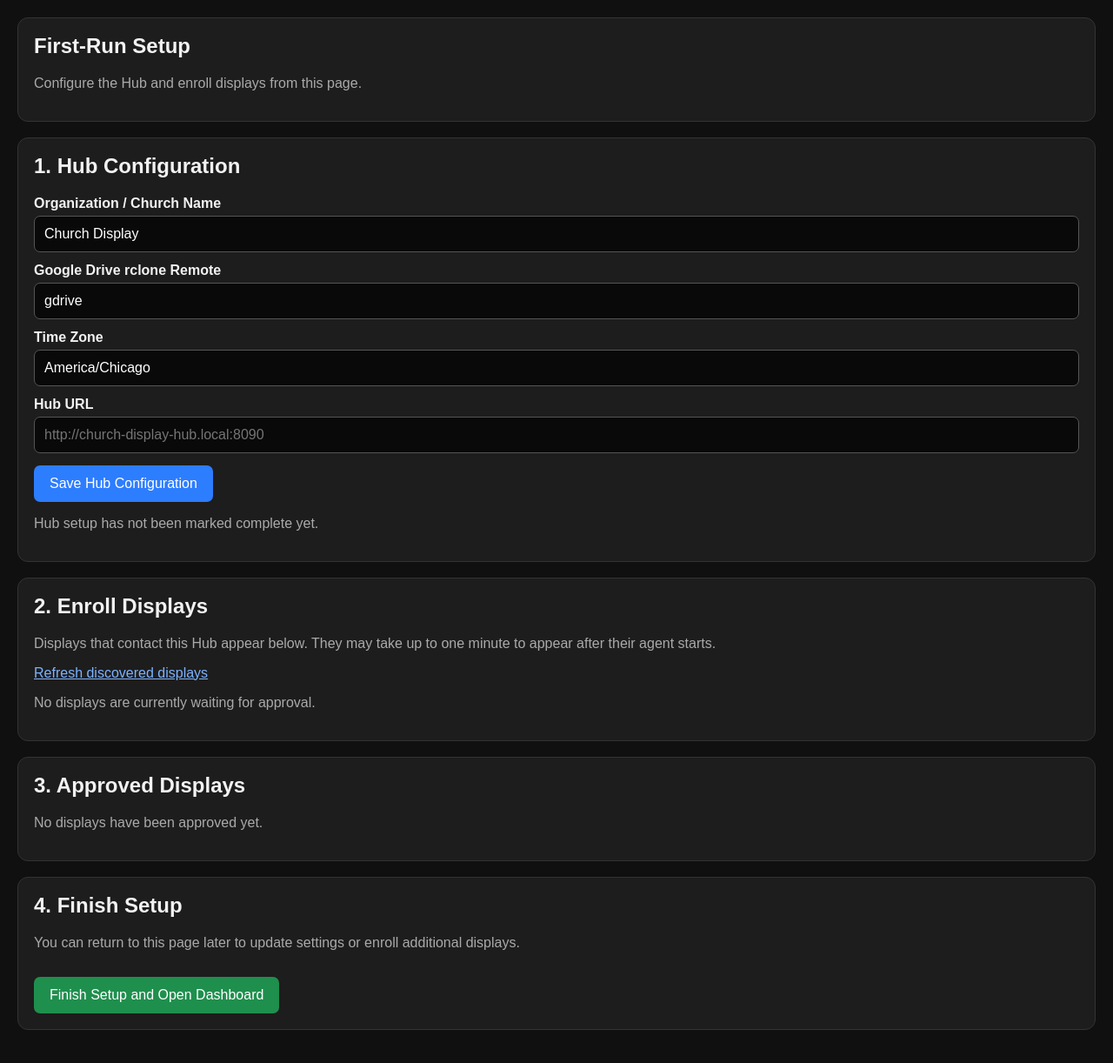
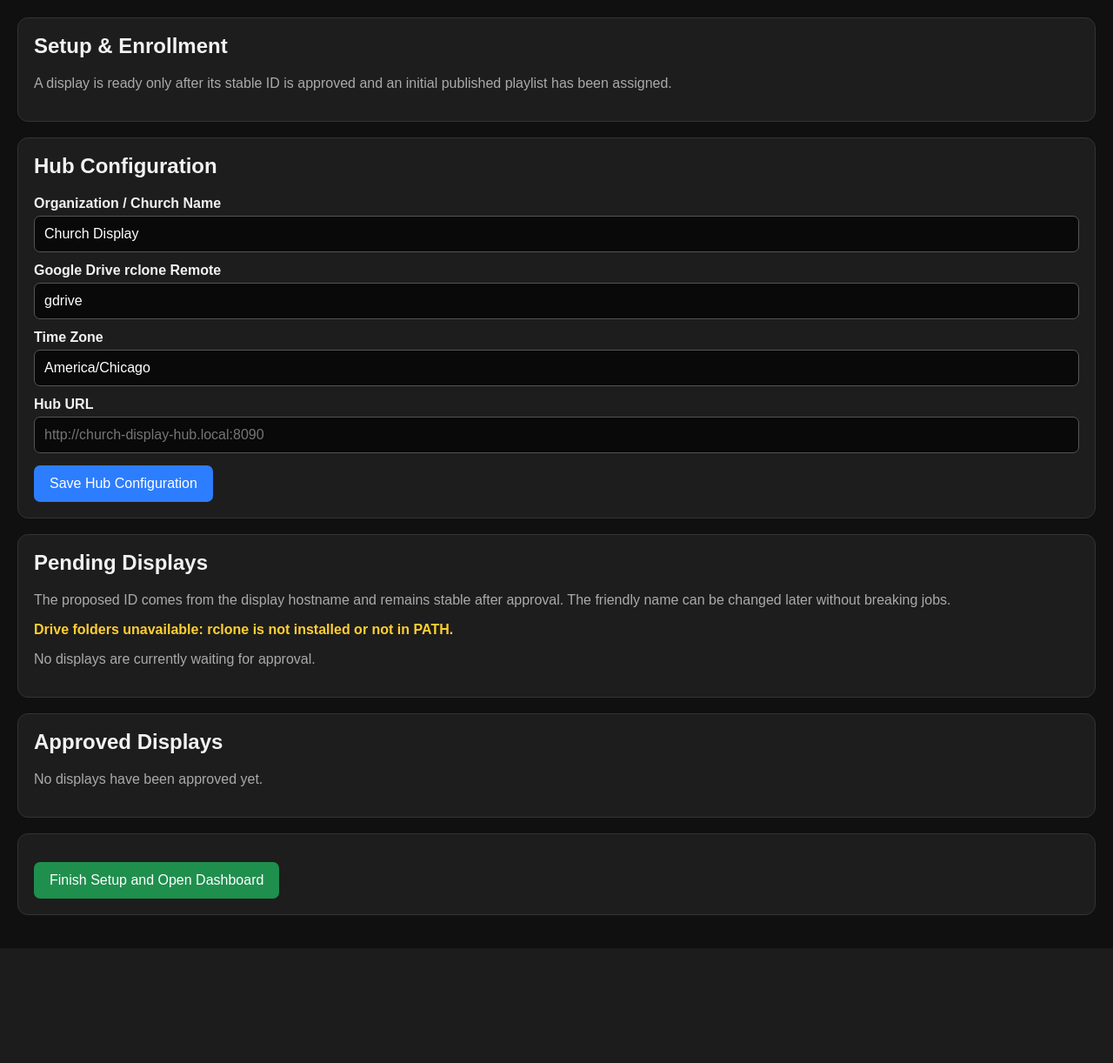
Before and after one commit to ericlsf/church-display-platform, a Flask app: page /setup in a window 1280 px wide. Shown: the part 182-1404 px from the top of the page at 87% size. After the commit the page ends 1234 px from the top, so only its background shows below. Run offline with Flask 3, Linux system fonts and the light colour scheme; data that the repository does not hold is empty.

Commit message:
Harden display identity enrollment and initial provisioning

```diff
--- a/hub/routes/setup.py
+++ b/hub/routes/setup.py
@@ -1,15 +1,18 @@
-from flask import Blueprint, redirect, render_template, request, url_for
+from flask import Blueprint, flash, redirect, render_template, request, url_for
 
 from services.config import (
     load_config,
     load_hub_settings,
     load_pending,
+    normalize_display_id,
     normalize_host,
     save_config,
     save_pending,
-    slugify,
 )
+from services.content_cache import sync_playlist_from_drive
+from services.drive import list_drive_folders
 from services.events import log_event
+from services.jobs import create_job, list_jobs
 from services.platform_admin import (
     mark_setup_complete,
     save_hub_settings,
@@ -20,72 +23,93 @@ from services.platform_admin import (
 setup_bp = Blueprint("setup", __name__, url_prefix="/setup")
 
 
-def approve_pending_display(host: str, friendly_name: str = "") -> bool:
-    """Approve one pending display and add it to displays.json."""
+def _latest_provisioning_job(display_id):
+    for job in list_jobs(250):
+        if (
+            job.get("display_id") == display_id
+            and job.get("type") == "set_sync_folder"
+        ):
+            return job
+    return None
+
+
+def approve_pending_display(
+    host,
+    friendly_name="",
+    requested_id="",
+    initial_folder="",
+):
     host = normalize_host(host)
+    requested_id = normalize_display_id(requested_id)
+    initial_folder = (initial_folder or "").strip().strip("/")
 
     if not host:
-        return False
+        return False, "The pending display host is missing."
 
     pending_data = load_pending()
     pending_displays = pending_data.get("pending", [])
 
     match = None
-
     for item in pending_displays:
         if normalize_host(item.get("host", "")) == host:
             match = item
             break
 
     if not match:
-        return False
-
-    config = load_config()
-    displays = config.setdefault("displays", [])
-
-    # Do not add the same host twice.
-    for display in displays:
-        if normalize_host(display.get("host", "")) == host:
-            pending_data["pending"] = [
-                item
-                for item in pending_displays
-                if normalize_host(item.get("host", "")) != host
-            ]
-            save_pending(pending_data)
-            return True
+        return False, "The display is no longer waiting for approval."
 
     name = (
-        friendly_name.strip()
+        (friendly_name or "").strip()
         or match.get("name", "").strip()
         or match.get("hostname", "").strip()
         or "Display"
     )
 
-    existing_ids = {
-        display.get("id")
-        for display in displays
-        if display.get("id")
+    display_id = normalize_display_id(
+        requested_id
+        or match.get("requested_id")
+        or match.get("hostname")
+        or name
+    )
+
+    cfg = load_config()
+    displays = cfg.setdefault("displays", [])
+
+    for display in displays:
+        if display.get("id") == display_id:
+            return (
+                False,
+                f"Display ID '{display_id}' is already in use. "
+                "Choose a different ID.",
+            )
+
+    for display in displays:
+        if normalize_host(display.get("host", "")) == host:
+            return (
+                False,
+                "This display host is already approved under "
+                f"ID '{display.get('id')}'.",
+            )
+
+    remote = load_hub_settings().get("drive_remote", "gdrive")
+
+    display = {
+        "id": display_id,
+        "name": name,
+        "host": host,
+        "hostname": match.get("hostname", ""),
+        "ip": match.get("ip", ""),
+        "version": match.get("version", ""),
+        "username": "",
+        "password": "",
+        "assigned_folder": initial_folder,
+        "provisioning_status": (
+            "sync_queued" if initial_folder else "needs_playlist"
+        ),
     }
 
-    base_id = slugify(name)
-    display_id = base_id
-    counter = 2
-
-    while display_id in existing_ids:
-        display_id = f"{base_id}-{counter}"
-        counter += 1
-
-    displays.append(
-        {
-            "id": display_id,
-            "name": name,
-            "host": host,
-            "username": "",
-            "password": "",
-        }
-    )
-
-    save_config(config)
+    displays.append(display)
+    save_config(cfg)
 
     pending_data["pending"] = [
         item
@@ -94,8 +118,51 @@ def approve_pending_display(host: str, friendly_name: str = "") -> bool:
     ]
     save_pending(pending_data)
 
-    log_event(f"Approved discovered display {name} at {host} during setup")
-    return True
+    if initial_folder:
+        manifest, error = sync_playlist_from_drive(remote, initial_folder)
+
+        if error:
+            display["provisioning_status"] = "cache_failed"
+            save_config(cfg)
+            log_event(
+                f"Approved {name} as {display_id}, but initial Hub cache "
+                f"sync failed for {remote}:{initial_folder}: {error}",
+                level="error",
+            )
+            return (
+                True,
+                f"Display approved as {display_id}, but the Hub could not "
+                f"prepare '{initial_folder}': {error}",
+            )
+
+        create_job(
+            display_id,
+            "set_sync_folder",
+            {
+                "remote": remote,
+                "folder": initial_folder,
+                "run_now": True,
+                "source": "hub",
+                "playlist_order": manifest.get("order", []),
+            },
+        )
+        log_event(
+            f"Approved {name} as {display_id}; initial playlist "
+            f"{remote}:{initial_folder} queued"
+        )
+        return (
+            True,
+            f"Display approved as {display_id}. Initial playlist "
+            f"'{initial_folder}' was queued.",
+        )
+
+    log_event(
+        f"Approved {name} as {display_id} without an initial playlist"
+    )
+    return (
+        True,
+        f"Display approved as {display_id}, but it still needs a playlist.",
+    )
 
 
 @setup_bp.route("", methods=["GET", "POST"])
@@ -129,8 +196,18 @@ def setup_page():
             error = f"Could not save Hub settings: {exc}"
 
     settings = load_hub_settings()
+    remote = settings.get("drive_remote", "gdrive")
+    folders, drive_error = list_drive_folders(remote)
+
     pending = load_pending().get("pending", [])
     displays = load_config().get("displays", [])
+
+    display_rows = []
+    for display in displays:
+        job = _latest_provisioning_job(display.get("id"))
+        row = dict(display)
+        row["provisioning_job"] = job
+        display_rows.append(row)
 
     return render_template(
         "setup.html",
@@ -138,7 +215,9 @@ def setup_page():
         setup_complete=setup_complete(),
         settings=settings,
         pending=pending,
-        displays=displays,
+        displays=display_rows,
+        drive_folders=folders,
+        drive_error=drive_error,
         message=message,
         error=error,
     )
@@ -146,13 +225,15 @@ def setup_page():
 
 @setup_bp.route("/approve", methods=["POST"])
 def approve_display():
-    host = request.form.get("host", "")
-    friendly_name = request.form.get("name", "")
+    success, message = approve_pending_display(
+        request.form.get("host", ""),
+        request.form.get("name", ""),
+        request.form.get("display_id", ""),
+        request.form.get("initial_folder", ""),
+    )
 
-    if approve_pending_display(host, friendly_name):
-        return redirect(url_for("setup.setup_page", approved="1"))
-
-    return redirect(url_for("setup.setup_page", approval_error="1"))
+    flash(message, "success" if success else "error")
+    return redirect(url_for("setup.setup_page"))
 
 
 @setup_bp.route("/ignore", methods=["POST"])
--- a/hub/templates/setup.html
+++ b/hub/templates/setup.html
@@ -1,46 +1,26 @@
 {% extends "base.html" %}
-
-{% block title %}First-Run Setup - Church Display{% endblock %}
+{% block title %}Setup & Enrollment - Church Display{% endblock %}
 
 {% block content %}
+<div class="section">
+  <h2>Setup & Enrollment</h2>
+  <p class="muted">
+    A display is ready only after its stable ID is approved and an initial
+    published playlist has been assigned.
+  </p>
+
+  {% if message %}<p class="online">● {{ message }}</p>{% endif %}
+  {% if error %}<p class="offline">● {{ error }}</p>{% endif %}
+</div>
 
 <div class="section">
-    <h2>First-Run Setup</h2>
-
-    <p class="muted">
-        Configure the Hub and enroll displays from this page.
-    </p>
-
-    {% if message %}
-        <p class="online">● {{ message }}</p>
-    {% endif %}
-
-    {% if error %}
-        <p class="offline">● {{ error }}</p>
-    {% endif %}
-
-    {% if request.args.get("approved") %}
-        <p class="online">● Display approved successfully.</p>
-    {% endif %}
-
-    {% if request.args.get("approval_error") %}
-        <p class="offline">
-            ● The display could not be approved. It may no longer be pending.
-        </p>
-    {% endif %}
-</div>
-
-
-<div class="section">
-    <h2>1. Hub Configuration</h2>
-
+  <h2>Hub Configuration</h2>
   <form method="POST" action="/setup">
     <label>Organization / Church Name</label>
     <input
       name="organization_name"
       required
       value="{{ settings.get('organization_name', 'Church Display') }}"
-            placeholder="LifeSpring Fellowship"
     >
 
     <label>Google Drive rclone Remote</label>
@@ -48,7 +28,6 @@
       name="drive_remote"
       required
       value="{{ settings.get('drive_remote', 'gdrive') }}"
-            placeholder="gdrive"
     >
 
     <label>Time Zone</label>
@@ -56,7 +35,6 @@
       name="timezone"
       required
       value="{{ settings.get('timezone', 'America/Chicago') }}"
-            placeholder="America/Chicago"
     >
 
     <label>Hub URL</label>
@@ -66,30 +44,20 @@
       placeholder="http://church-display-hub.local:8090"
     >
 
-        <button class="primary" type="submit">
-            Save Hub Configuration
-        </button>
+    <button class="primary" type="submit">Save Hub Configuration</button>
   </form>
-
-    {% if setup_complete %}
-        <p class="online">● Hub configuration has been saved.</p>
-    {% else %}
-        <p class="muted">Hub setup has not been marked complete yet.</p>
-    {% endif %}
 </div>
 
-
 <div class="section">
-    <h2>2. Enroll Displays</h2>
-
+  <h2>Pending Displays</h2>
   <p class="muted">
-        Displays that contact this Hub appear below. They may take up to one
-        minute to appear after their agent starts.
+    The proposed ID comes from the display hostname and remains stable after
+    approval. The friendly name can be changed later without breaking jobs.
   </p>
 
-    <p>
-        <a href="/setup">Refresh discovered displays</a>
-    </p>
+  {% if drive_error %}
+    <p class="offline">Drive folders unavailable: {{ drive_error }}</p>
+  {% endif %}
 
   {% if pending %}
     <div class="grid">
@@ -97,93 +65,100 @@
         <div class="card">
           <h3>{{ item.get("name", "New Display") }}</h3>
 
-                    <p>
-                        <strong>Host:</strong>
-                        {{ item.get("host", "Unknown") }}
-                    </p>
-
-                    <p>
-                        <strong>IP:</strong>
-                        {{ item.get("ip", "Unknown") }}
-                    </p>
-
-                    <p>
-                        <strong>Hostname:</strong>
-                        {{ item.get("hostname", "Unknown") }}
-                    </p>
-
-                    <p>
-                        <strong>Version:</strong>
-                        {{ item.get("version", "Unknown") }}
-                    </p>
-
-                    <p>
-                        <strong>Last Seen:</strong>
-                        {{ item.get("last_seen", "Unknown") }}
-                    </p>
+          <p><strong>Proposed ID:</strong> {{ item.get("requested_id", "Unknown") }}</p>
+          <p><strong>Hostname:</strong> {{ item.get("hostname", "Unknown") }}</p>
+          <p><strong>IP:</strong> {{ item.get("ip", "Unknown") }}</p>
+          <p><strong>Host:</strong> {{ item.get("host", "Unknown") }}</p>
+          <p><strong>Version:</strong> {{ item.get("version", "Unknown") }}</p>
+          <p><strong>Last Seen:</strong> {{ item.get("last_seen", "Unknown") }}</p>
 
           <form method="POST" action="/setup/approve">
+            <input type="hidden" name="host" value="{{ item.get('host', '') }}">
+
+            <label>Stable Display ID</label>
             <input
-                            type="hidden"
-                            name="host"
-                            value="{{ item.get('host', '') }}"
+              name="display_id"
+              required
+              pattern="[a-z0-9]+(?:-[a-z0-9]+)*"
+              value="{{ item.get('requested_id', '') }}"
+              placeholder="welcome-center"
             >
+            <small class="muted">
+              Lowercase letters, numbers, and single dashes. Changing the
+              friendly name later will not change this ID.
+            </small>
 
             <label>Friendly Display Name</label>
             <input
               name="name"
               required
               value="{{ item.get('name', item.get('hostname', 'Display')) }}"
-                            placeholder="Sanctuary Display"
+              placeholder="Welcome Center"
             >
 
+            <label>Initial Published Playlist</label>
+            <select name="initial_folder" required>
+              <option value="">Choose a playlist</option>
+              {% for folder in drive_folders %}
+                <option value="{{ folder }}">{{ folder }}</option>
+              {% endfor %}
+            </select>
+            <small class="muted">
+              Approval prepares the Hub cache and queues the first content sync.
+            </small>
+
             <button class="primary" type="submit">
-                            Approve Display
+              Approve and Provision
             </button>
           </form>
 
           <form method="POST" action="/setup/ignore">
-                        <input
-                            type="hidden"
-                            name="host"
-                            value="{{ item.get('host', '') }}"
-                        >
-
-                        <button class="danger" type="submit">
-                            Ignore
-                        </button>
+            <input type="hidden" name="host" value="{{ item.get('host', '') }}">
+            <button class="danger" type="submit">Ignore</button>
           </form>
         </div>
       {% endfor %}
     </div>
   {% else %}
-        <p class="muted">
-            No displays are currently waiting for approval.
-        </p>
+    <p class="muted">No displays are currently waiting for approval.</p>
   {% endif %}
 </div>
 
-
 <div class="section">
-    <h2>3. Approved Displays</h2>
+  <h2>Approved Displays</h2>
 
   {% if displays %}
     <div class="grid">
       {% for display in displays %}
+        {% set job = display.get("provisioning_job") %}
         <div class="card">
           <h3>{{ display.get("name", "Display") }}</h3>
-
+          <p><strong>ID:</strong> {{ display.get("id", "Unknown") }}</p>
+          <p><strong>Hostname:</strong> {{ display.get("hostname", "Unknown") }}</p>
+          <p><strong>Host:</strong> {{ display.get("host", "Unknown") }}</p>
           <p>
-                        <strong>ID:</strong>
-                        {{ display.get("id", "Unknown") }}
+            <strong>Playlist:</strong>
+            {{ display.get("assigned_folder") or "Not assigned" }}
           </p>
 
+          {% if job %}
             <p>
-                        <strong>Host:</strong>
-                        {{ display.get("host", "Unknown") }}
+              <strong>Initial sync:</strong>
+              {{ job.get("status", "unknown") }}
+              — {{ job.get("progress", 0) }}%
             </p>
+            {% if job.get("message") %}
+              <p class="muted">{{ job.get("message") }}</p>
+            {% endif %}
+          {% endif %}
 
-                    <p class="online">● Approved</p>
+          {% if display.get("assigned_folder") and job and job.get("status") == "success" %}
+            <p class="online">● Ready</p>
+          {% elif display.get("assigned_folder") %}
+            <p class="warning">● Provisioning</p>
+          {% else %}
+            <p class="offline">● Needs playlist</p>
+          {% endif %}
         </div>
       {% endfor %}
     </div>
@@ -192,20 +167,9 @@
   {% endif %}
 </div>
 
-
 <div class="section">
-    <h2>4. Finish Setup</h2>
-
-    <p class="muted">
-        You can return to this page later to update settings or enroll
-        additional displays.
-    </p>
-
   <form method="POST" action="/setup/finish">
-        <button class="safe" type="submit">
-            Finish Setup and Open Dashboard
-        </button>
+    <button class="safe" type="submit">Finish Setup and Open Dashboard</button>
   </form>
 </div>
-
 {% endblock %}
```
Also changed, not shown: RELEASE_NOTES_v4.2.0.md (added, +30 -0 lines), display/agent/jobs/sync.py (+65 -11 lines), hub/routes/discovery.py (+129 -36 lines), hub/services/config.py (+18 -8 lines), tests/test_enrollment_identity.py (added, +24 -0 lines), tests/test_sync_requires_folder.py (added, +25 -0 lines), 1 other file. Lines whose indentation alone changed are shown as unchanged.
